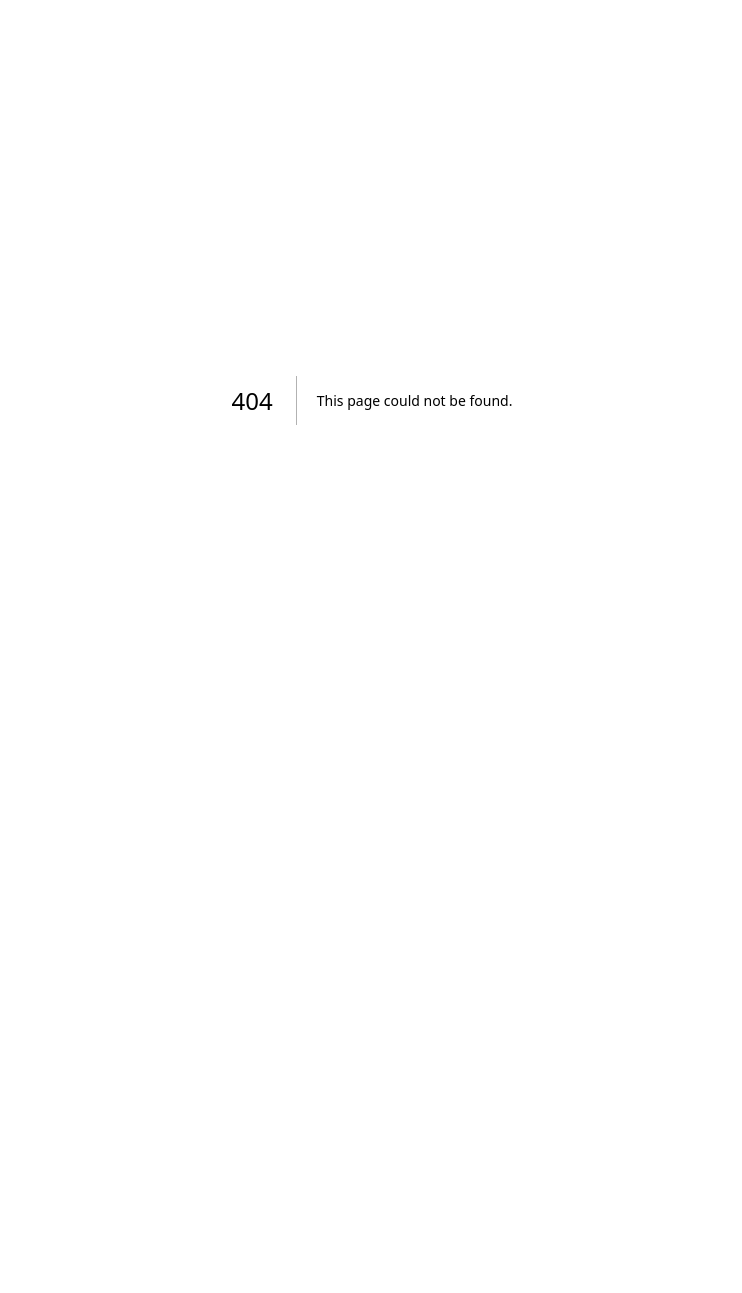
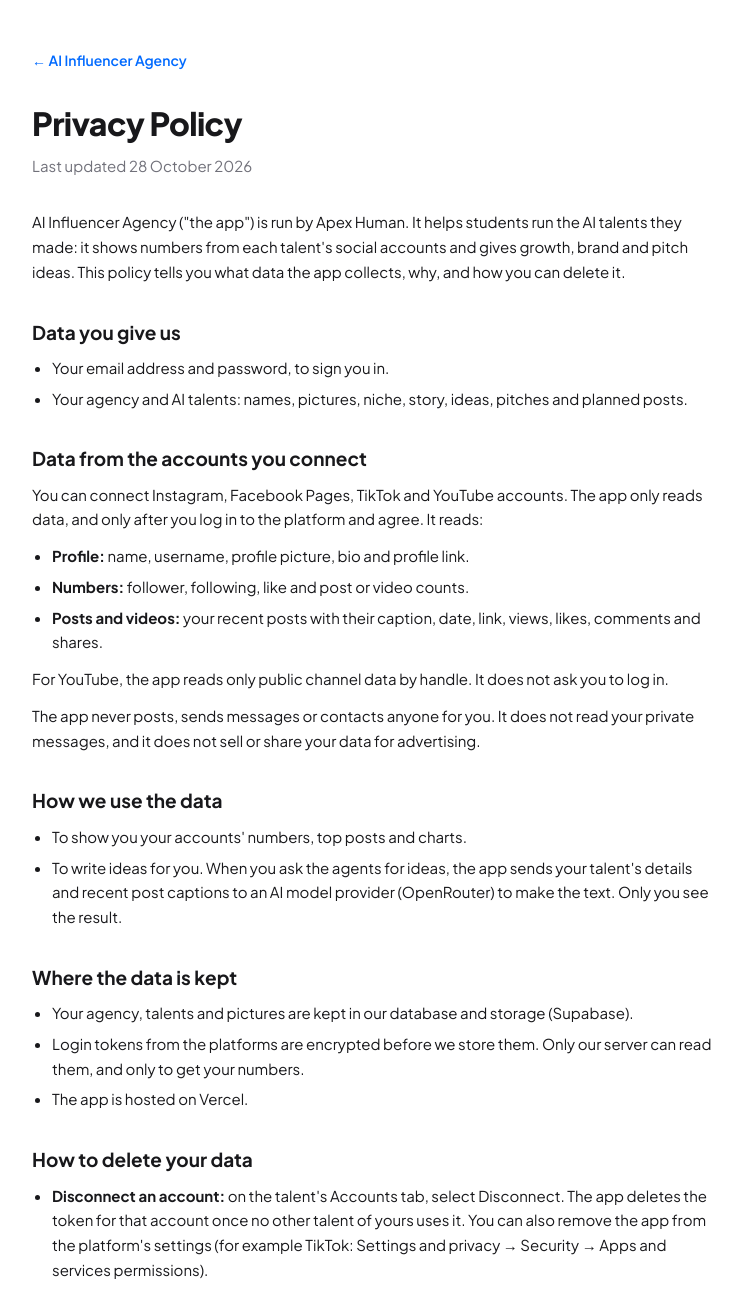
Before and after one commit to Ghousted/ai-influencer-agency, a Next.js app: page /privacy in a window 1280 px wide. Before the commit this address had no page. Shown: the top 1293 px of the page, without its empty margins (268-1010 px from the left). Before the commit the page ends 800 px from the top, so only its background shows below. Built offline with nearby package versions, Linux system fonts and the light colour scheme; a web font is replaced by a local one.

Commit message:
Add terms of service and privacy policy pages
TikTok, Meta and app review need public /terms and /privacy links.

```diff
--- /dev/null
+++ b/src/app/LegalPage.tsx
@@ -0,0 +1,20 @@
+import Link from 'next/link';
+
+export const CONTACT = 'hello@apexhuman.ai';
+export const UPDATED = '28 October 2026';
+
+/** Plain text page for the terms and the privacy policy. Platforms link to these in app review. */
+export function LegalPage({ title, children }: { title: string; children: React.ReactNode }) {
+  return (
+    <main style={{ minHeight: '100vh', background: '#fff', color: '#18181b', fontFamily: "'Plus Jakarta Sans', sans-serif" }}>
+      <div style={{ maxWidth: 720, margin: '0 auto', padding: '48px 20px 80px', fontSize: 15, lineHeight: 1.65 }}>
+        <Link href="/" style={{ color: '#006AFF', fontWeight: 600, fontSize: 14, textDecoration: 'none' }}>
+          ← AI Influencer Agency
+        </Link>
+        <h1 style={{ fontSize: 32, fontWeight: 800, letterSpacing: '-0.02em', margin: '24px 0 4px' }}>{title}</h1>
+        <p style={{ color: '#71717a', margin: '0 0 32px' }}>Last updated {UPDATED}</p>
+        <div className="legal">{children}</div>
+      </div>
+    </main>
+  );
+}
--- a/src/app/globals.css
+++ b/src/app/globals.css
@@ -65,3 +65,10 @@ button:focus-visible,a:focus-visible,[role="button"]:focus-visible{outline:2px s
   .aia-tl-step{width:260px !important}
   .aia-tl-step h3{font-size:24px !important}
 }
+
+/* Terms and privacy pages */
+.legal h2 { font-size: 19px; font-weight: 700; margin: 32px 0 8px; }
+.legal p, .legal ul { margin: 0 0 12px; }
+.legal ul { padding-left: 20px; }
+.legal li { margin-bottom: 6px; }
+.legal a { color: #006AFF; }
--- /dev/null
+++ b/src/app/privacy/page.tsx
@@ -0,0 +1,91 @@
+import type { Metadata } from 'next';
+import { CONTACT, LegalPage } from '../LegalPage';
+
+export const metadata: Metadata = { title: 'Privacy Policy · AI Influencer Agency' };
+
+export default function PrivacyPage() {
+  return (
+    <LegalPage title="Privacy Policy">
+      <p>
+        AI Influencer Agency (&quot;the app&quot;) is run by Apex Human. It helps students run the AI talents they made: it
+        shows numbers from each talent&apos;s social accounts and gives growth, brand and pitch ideas. This policy tells you
+        what data the app collects, why, and how you can delete it.
+      </p>
+
+      <h2>Data you give us</h2>
+      <ul>
+        <li>Your email address and password, to sign you in.</li>
+        <li>Your agency and AI talents: names, pictures, niche, story, ideas, pitches and planned posts.</li>
+      </ul>
+
+      <h2>Data from the accounts you connect</h2>
+      <p>
+        You can connect Instagram, Facebook Pages, TikTok and YouTube accounts. The app only reads data, and only after you
+        log in to the platform and agree. It reads:
+      </p>
+      <ul>
+        <li>
+          <strong>Profile:</strong> name, username, profile picture, bio and profile link.
+        </li>
+        <li>
+          <strong>Numbers:</strong> follower, following, like and post or video counts.
+        </li>
+        <li>
+          <strong>Posts and videos:</strong> your recent posts with their caption, date, link, views, likes, comments and
+          shares.
+        </li>
+      </ul>
+      <p>For YouTube, the app reads only public channel data by handle. It does not ask you to log in.</p>
+      <p>
+        The app never posts, sends messages or contacts anyone for you. It does not read your private messages, and it
+        does not sell or share your data for advertising.
+      </p>
+
+      <h2>How we use the data</h2>
+      <ul>
+        <li>To show you your accounts&apos; numbers, top posts and charts.</li>
+        <li>
+          To write ideas for you. When you ask the agents for ideas, the app sends your talent&apos;s details and recent
+          post captions to an AI model provider (OpenRouter) to make the text. Only you see the result.
+        </li>
+      </ul>
+
+      <h2>Where the data is kept</h2>
+      <ul>
+        <li>Your agency, talents and pictures are kept in our database and storage (Supabase).</li>
+        <li>
+          Login tokens from the platforms are encrypted before we store them. Only our server can read them, and only to
+          get your numbers.
+        </li>
+        <li>The app is hosted on Vercel.</li>
+      </ul>
+
+      <h2>How to delete your data</h2>
+      <ul>
+        <li>
+          <strong>Disconnect an account:</strong> on the talent&apos;s Accounts tab, select Disconnect. The app deletes the
+          token for that account once no other talent of yours uses it. You can also remove the app from the platform&apos;s settings (for example TikTok:
+          Settings and privacy → Security → Apps and services permissions).
+        </li>
+        <li>
+          <strong>Delete everything:</strong> in Account, select Delete account. The app deletes your sign-in, agency,
+          talents, pictures, tokens and all saved data at once.
+        </li>
+        <li>
+          Or email <a href={`mailto:${CONTACT}`}>{CONTACT}</a> and we will delete your data within 30 days.
+        </li>
+      </ul>
+
+      <h2>Children</h2>
+      <p>The app is not for people under 13.</p>
+
+      <h2>Changes</h2>
+      <p>If we change this policy, we will update the date at the top of this page.</p>
+
+      <h2>Contact</h2>
+      <p>
+        Questions about your data: <a href={`mailto:${CONTACT}`}>{CONTACT}</a>
+      </p>
+    </LegalPage>
+  );
+}
```
Also changed, not shown: src/app/terms/page.tsx (added, +69 -0 lines).
